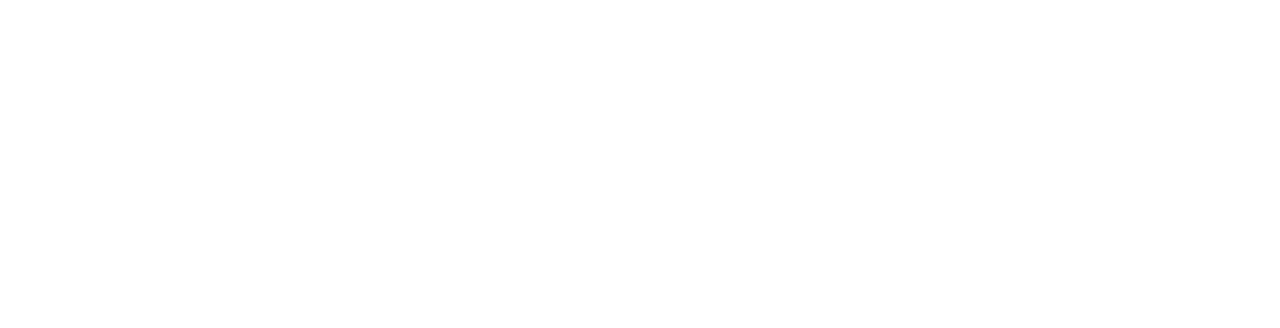
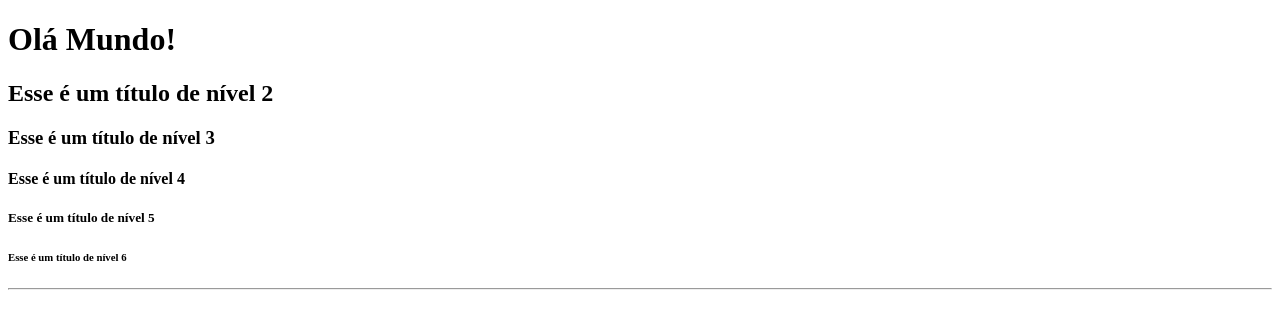
Before and after one commit to N4rdelli/aulas-desperta-stem, a plain HTML site: page aula-1/index.html in a window 1280 px wide. Drawn offline with Linux system fonts and the light colour scheme.

Commit message:
Explica níveis de títulos em um documento .html.

```diff
--- a/aula-1/index.html
+++ b/aula-1/index.html
@@ -20,6 +20,21 @@
 <body>
 <!-- Tag de abertura do corpo do documento. -->
 
+    <h1>Olá Mundo!</h1>
+    <!-- Título principal -->
+
+    <h2>Esse é um título de nível 2</h2>
+    <!-- Subtítulo ou título de seção -->
+
+    <h3>Esse é um título de nível 3</h3>
+    <!-- Títulos de  subseção -->
+
+    <h4>Esse é um título de nível 4</h4>
+    <h5>Esse é um título de nível 5</h5>
+    <h6>Esse é um título de nível 6</h6>
+
+    <hr>
+    <!-- Essa aqui é uma linha horizontal. -->
 </body>
 
 </html>
```
